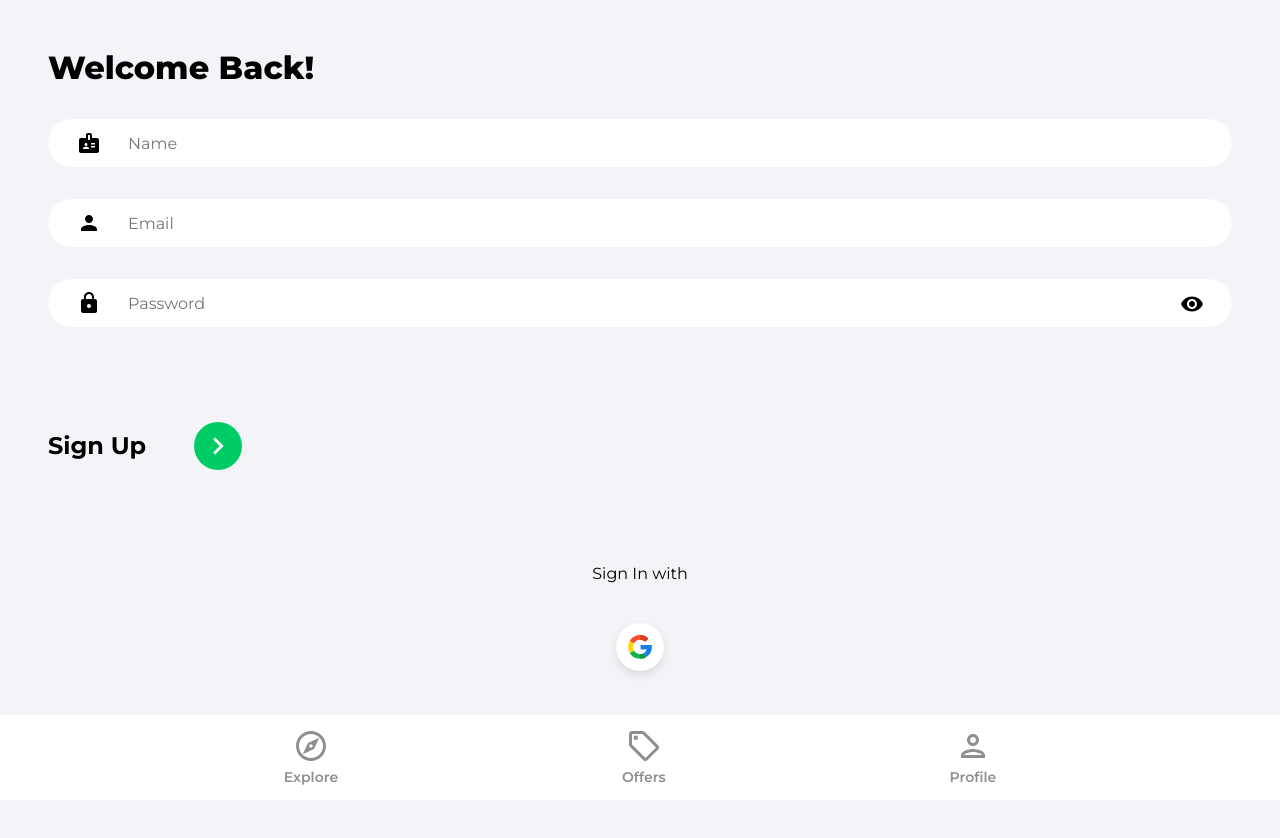
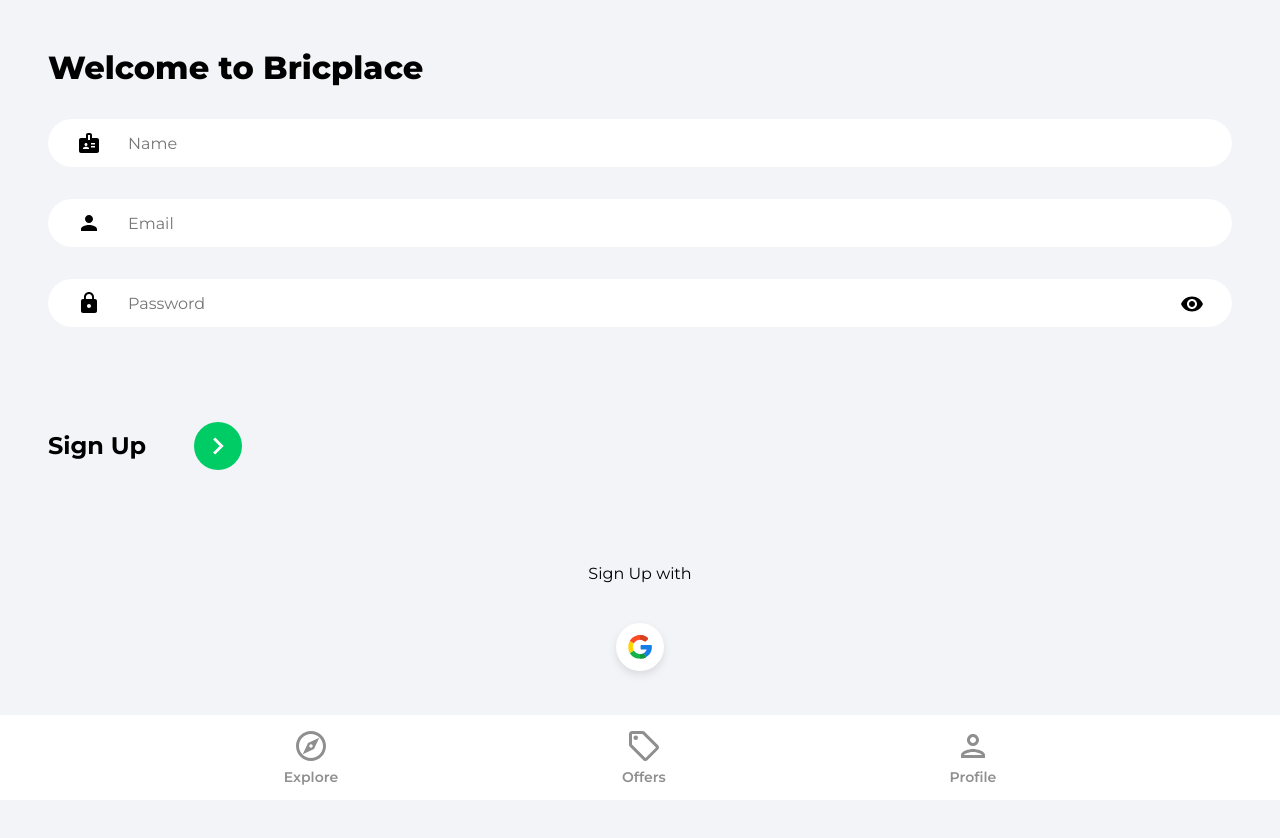
Before and after one commit to am-agrawal/bric-place, a React (Create React App) app: page /sign-up in a window 1280 px wide. Shown: the top 838 px of the page. Built offline with nearby package versions, Linux system fonts and the light colour scheme; no server answers.

Commit message:
correction in SignUp and SignIn pages

```diff
--- a/src/components/OAuth.jsx
+++ b/src/components/OAuth.jsx
@@ -27,7 +27,7 @@
 					email: user.email,
 					timestamp: serverTimestamp(),
 				})
-				toast.success(location.pathname === 'sign-up' ? 'Successfully signed up' : 'Successfully signed in')
+				toast.success(location.pathname === '/sign-up' ? 'Successfully signed up' : 'Successfully signed in')
 			}
 			navigate("/")
 		} catch (error) {
@@ -37,7 +37,7 @@
 
 	return (
 		<div className="socialLogin">
-			<p>Sign {location.pathname === "sign-up" ? "Up" : "In"} with</p>
+			<p>Sign {location.pathname === "/sign-up" ? "Up" : "In"} with</p>
 			<button className="socialIconDiv" onClick={onGoogleClick}>
 				<img src={googleIcon} alt="google" className="socialIconImg" />
 			</button>
--- a/src/pages/SignUp.jsx
+++ b/src/pages/SignUp.jsx
@@ -59,7 +59,7 @@
 		<>
 			<div className="pageContainer">
 				<header>
-					<p className="pageHeader">Welcome Back!</p>
+					<p className="pageHeader">Welcome to Bricplace</p>
 				</header>
 
 				<form onSubmit={onSubmit}>
```
